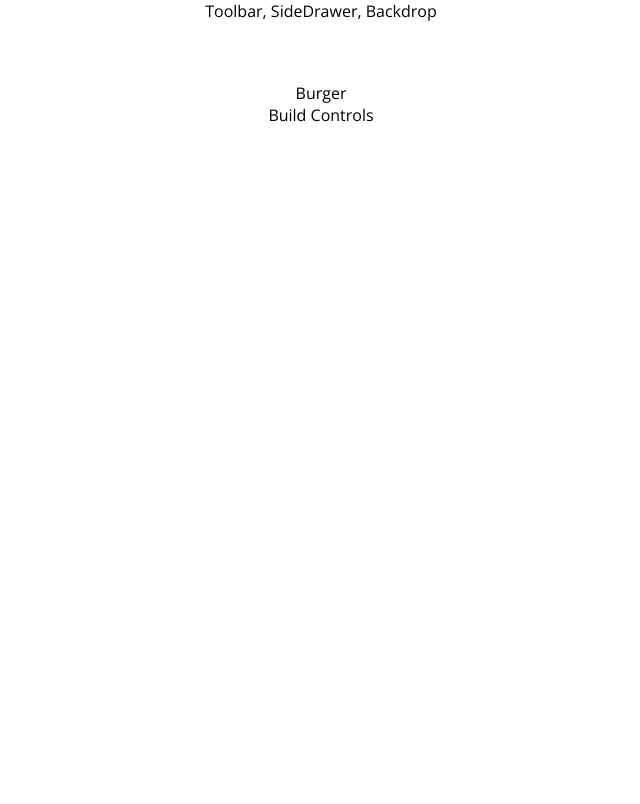
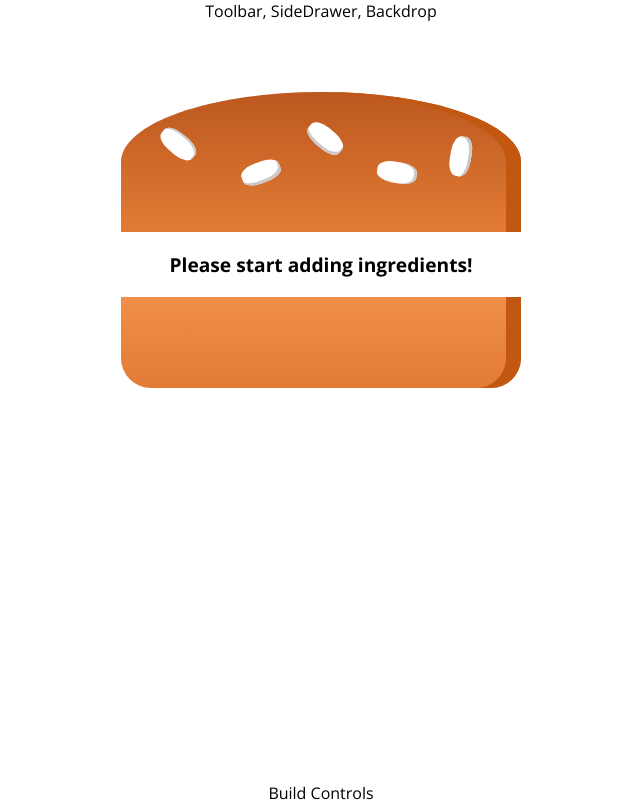
Before and after one commit to DmitryKn/app-builder-practice, a React (Create React App) app: page / in a window 1280 px wide. Shown: the whole page, without its empty margins (319-959 px from the left). Built offline with nearby package versions, Linux system fonts and the light colour scheme.

Commit message:
3 Dynamic ingredients

```diff
--- a/package.json
+++ b/package.json
@@ -3,6 +3,7 @@
   "version": "0.1.0",
   "private": true,
   "dependencies": {
+    "prop-types": "^15.6.1",
     "react": "^16.2.0",
     "react-dom": "^16.2.0",
     "react-scripts": "1.1.1"
--- /dev/null
+++ b/src/components/Burger/Burger.css
@@ -0,0 +1,29 @@
+.Burger {
+  width: 100%;
+  margin: auto;
+  height: 250px;
+  overflow: auto;
+  text-align: center;
+  font-weight: bold;
+  font-size: 1.2rem;
+}
+
+/* @media (min-width: 300px) and (min-height: 401px) {
+  .Burger {
+    width: 200px;
+    height: auto;
+  }
+} */
+@media (min-width: 400px) and (min-height: 401px) {
+  .Burger {
+    width: 390px;
+    height: 600px;
+  }
+}
+
+@media (min-width: 1000px) and (min-height: 700px) {
+  .Burger {
+    width: 500px;
+    height: 700px;
+  }
+}
--- a/src/components/Burger/Burger.js
+++ b/src/components/Burger/Burger.js
@@ -0,0 +1,28 @@
+import React from 'react';
+
+import classes from './Burger.css';
+import BurgerIngredient from './BurgerIngredient/BurgerIngredient';
+
+const burger = ( props ) => {
+    let transformedIngredients = Object.keys( props.ingredients )
+        .map( igKey => {
+            return [...Array( props.ingredients[igKey] )].map( ( _, i ) => {
+                return <BurgerIngredient key={igKey + i} type={igKey} />;
+            } );
+        } )
+        .reduce((arr, el) => {
+            return arr.concat(el)
+        }, []);
+    if (transformedIngredients.length === 0) {
+        transformedIngredients = <p>Please start adding ingredients!</p>;
+    }
+    return (
+        <div className="Burger">
+            <BurgerIngredient type="bread-top" />
+            {transformedIngredients}
+            <BurgerIngredient type="bread-bottom" />
+        </div>
+    );
+};
+
+export default burger;
--- a/src/components/Burger/BurgerIngredient/BurgerIngredient.js
+++ b/src/components/Burger/BurgerIngredient/BurgerIngredient.js
@@ -1,10 +1,12 @@
-import React from 'react';
-import './BurgerIngredient.css'
+import React, {Component} from 'react';
+import './BurgerIngredient.css';
+import PropTypes from 'prop-types';
 
-const burgerIngredient = (props) => {
+class BurgerIngredient extends Component {
+  render() {
     let ingredient = null;
-
-  switch (props.type) {
+    // ingredients:
+    switch (this.props.type) {
       case('bread-bottom'):
         ingredient = <div className="BreadBottom"></div>;
         break;
@@ -23,7 +25,7 @@
       case('salad'):
         ingredient = <div className="Salad"></div>;
         break;
-    case('becon'):
+      case('bacon'):
         ingredient = <div className="Bacon"></div>;
         break;
 
@@ -32,5 +34,10 @@
     }
     return ingredient;
   };
+}
+//Prop validation for ingredients
+BurgerIngredient.propTypes = {
+  type: PropTypes.string.isRequired
+}
 
-export default burgerIngredient;
+export default BurgerIngredient;
--- a/src/containers/BurgerBuilder/BurgerBuilder.js
+++ b/src/containers/BurgerBuilder/BurgerBuilder.js
@@ -1,12 +1,21 @@
 import React, {Component} from 'react';
 import Aux from '../../hoc/ReactAux';
-
+import Burger from '../../components/Burger/Burger';
 
 class BurgerBuilder extends Component {
+  state = {
+    ingredients: {
+      salad: 0,
+      bacon: 0,
+      cheese: 0,
+      meat: 0
+    }
+  }
+
   render() {
     return (
       <Aux>
-         <div>Burger</div>
+         <Burger ingredients={this.state.ingredients}/>
          <div>Build Controls</div>
       </Aux>
     );
```
Lines whose indentation alone changed are shown as unchanged.
